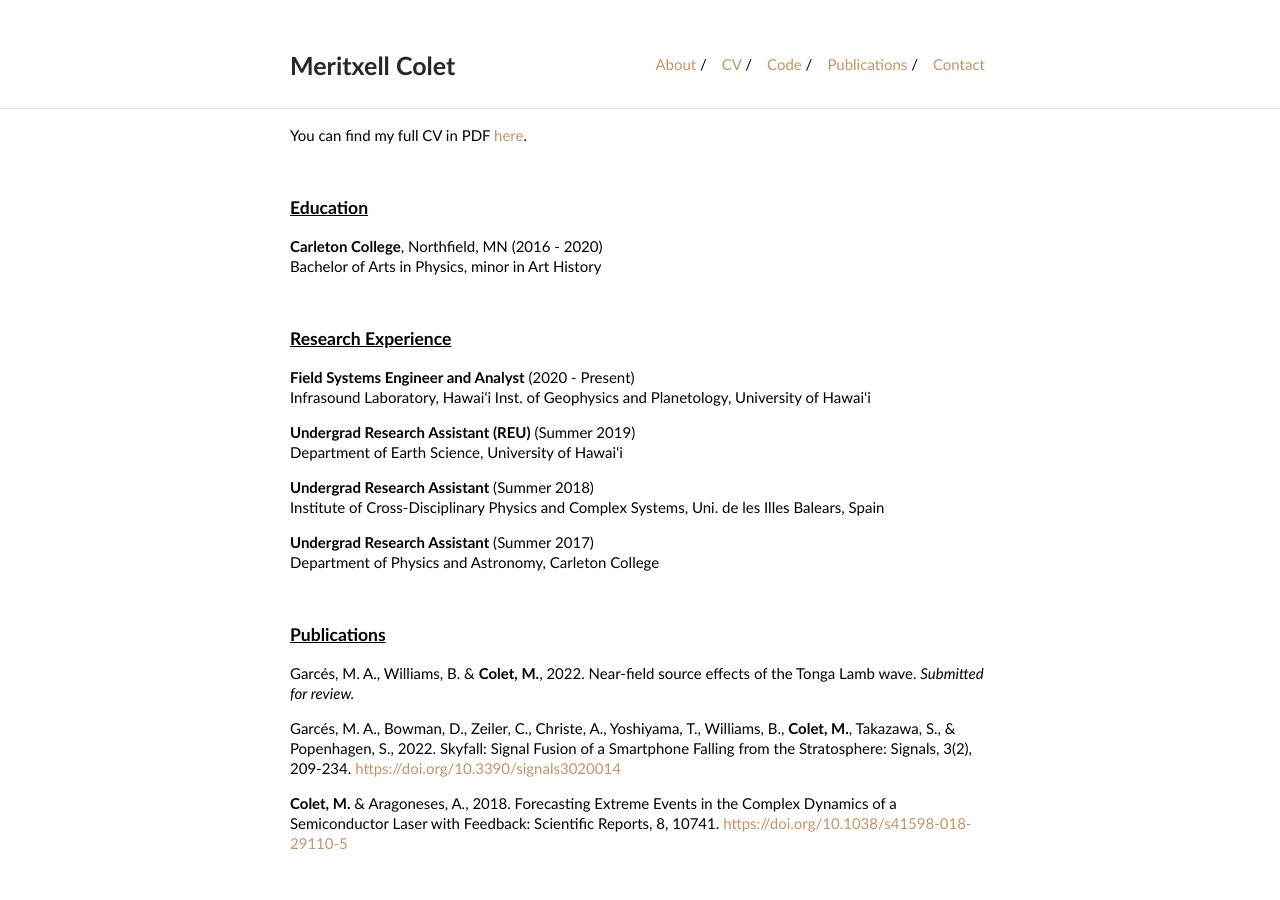
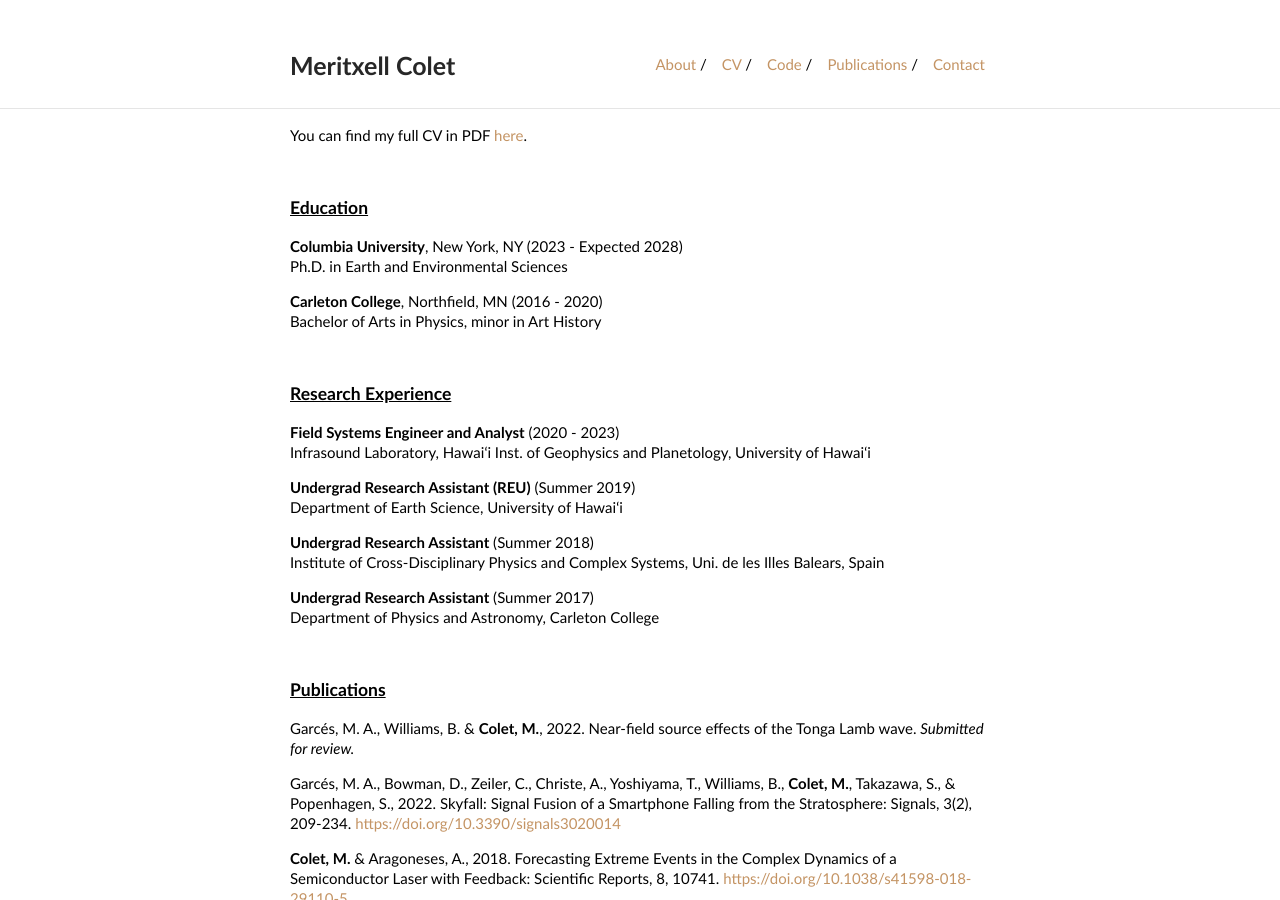
Before and after one commit to MeritxellC/MeritxellC.github.io, a Jekyll site: the page built from cv/cv.md, in a window 1280 px wide and 900 px high. Built offline with Jekyll 4.4.1, drawn with Linux system fonts in a browser that asks for light colours.

Commit message:
update CV

```diff
--- a/cv/cv.md
+++ b/cv/cv.md
@@ -17,6 +17,11 @@ p{
 
 <h3><u>Education</u></h3>
 <p>
+<strong>Columbia University</strong>, New York, NY (2023 - Expected 2028)<br>
+Ph.D. in Earth and Environmental Sciences
+</p>
+
+<p>
 <strong>Carleton College</strong>, Northfield, MN (2016 - 2020)<br>
 Bachelor of Arts in Physics, minor in Art History
 </p>
@@ -25,7 +30,7 @@ Bachelor of Arts in Physics, minor in Art History
 
 <h3><u>Research Experience</u></h3>
 <p>
-<strong>Field Systems Engineer and Analyst</strong> (2020 - Present)<br>
+<strong>Field Systems Engineer and Analyst</strong> (2020 - 2023)<br>
 Infrasound Laboratory, Hawaiʻi Inst. of Geophysics and Planetology, University of Hawaiʻi<br>
 </p>
 
```
Also changed, not shown: 1 other file.
